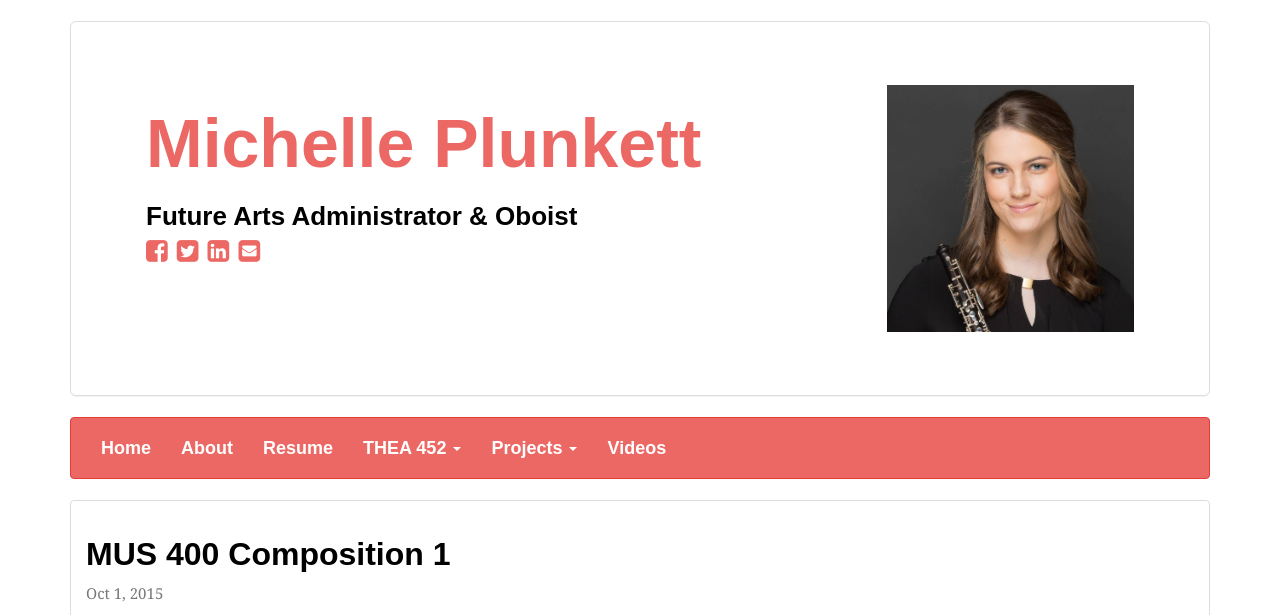
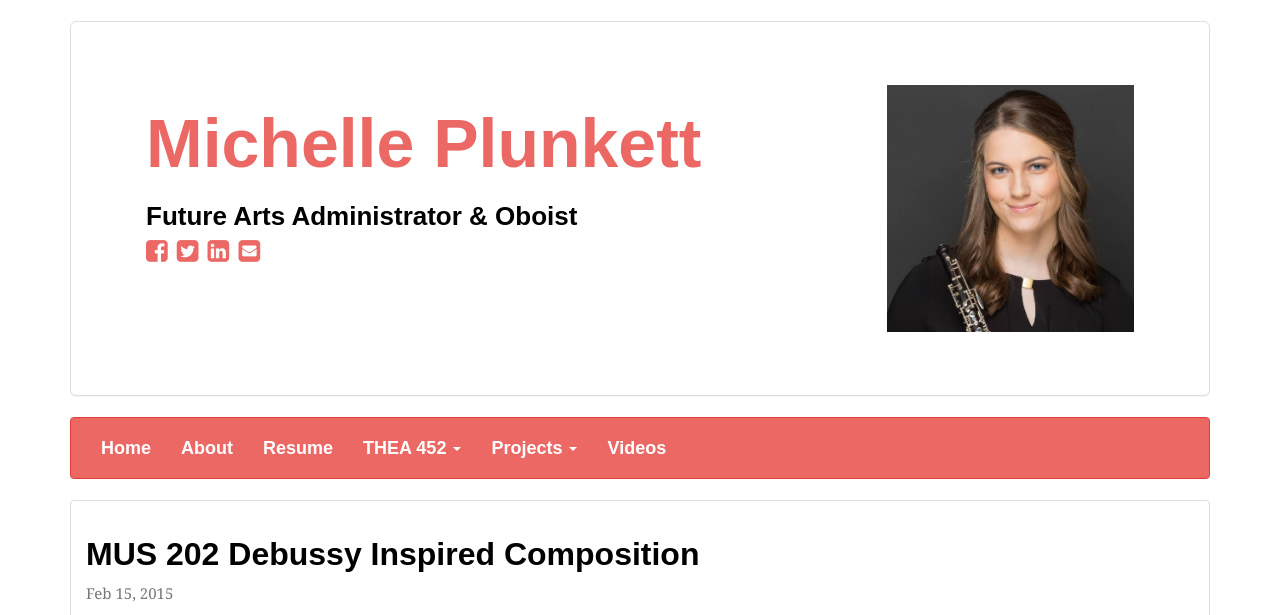
Before and after one commit to michelleplunkett/michelleplunkett.github.io, a Jekyll site: the page built from compositions/_posts/2015-02-15-debussy.html, in a window 1280 px wide. Shown: the top 615 px of the page. Built offline with Jekyll 4.4.1, drawn with Linux system fonts in a browser that asks for light colours; nearby versions of some CDN libraries; some web fonts are replaced; Markdown is read by kramdown in place of the engine named in the settings; grey boxes are pictures that could not be loaded.

Commit message:
Update 2015-02-15-debussy.html

```diff
--- a/compositions/_posts/2015-02-15-debussy.html
+++ b/compositions/_posts/2015-02-15-debussy.html
@@ -1,7 +1,7 @@
 ---
 layout: blog
-title:  "MUS 400 Composition 1"
-date:   2015-10-01
+title:  "MUS 202 Debussy Inspired Composition"
+date:   2015-02-15
 ---
 
 <center><iframe src="https://drive.google.com/file/d/0B1dUInJge_OMYWw4TW9nclZVLUk/preview" width="640" height="480"></iframe></center>
```
